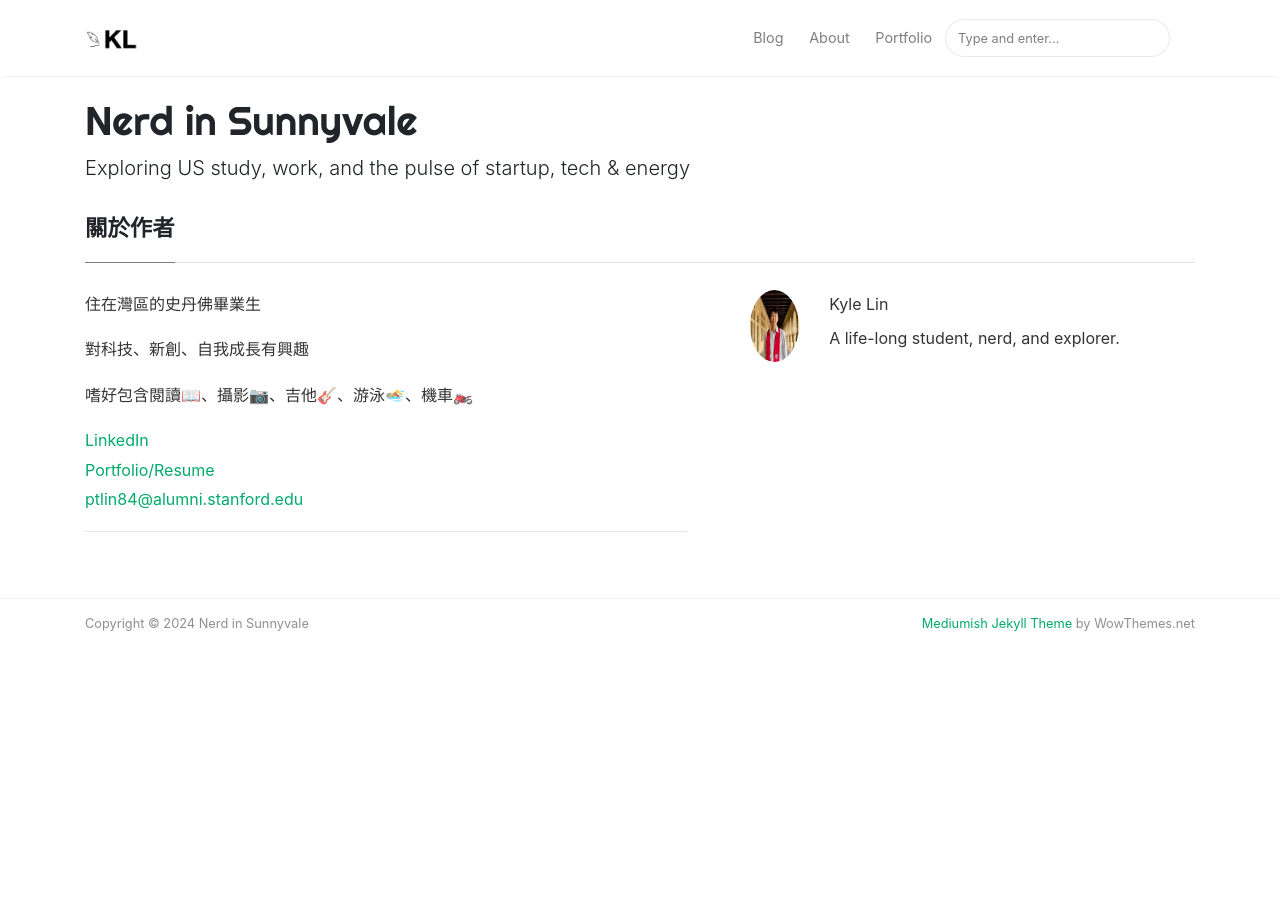
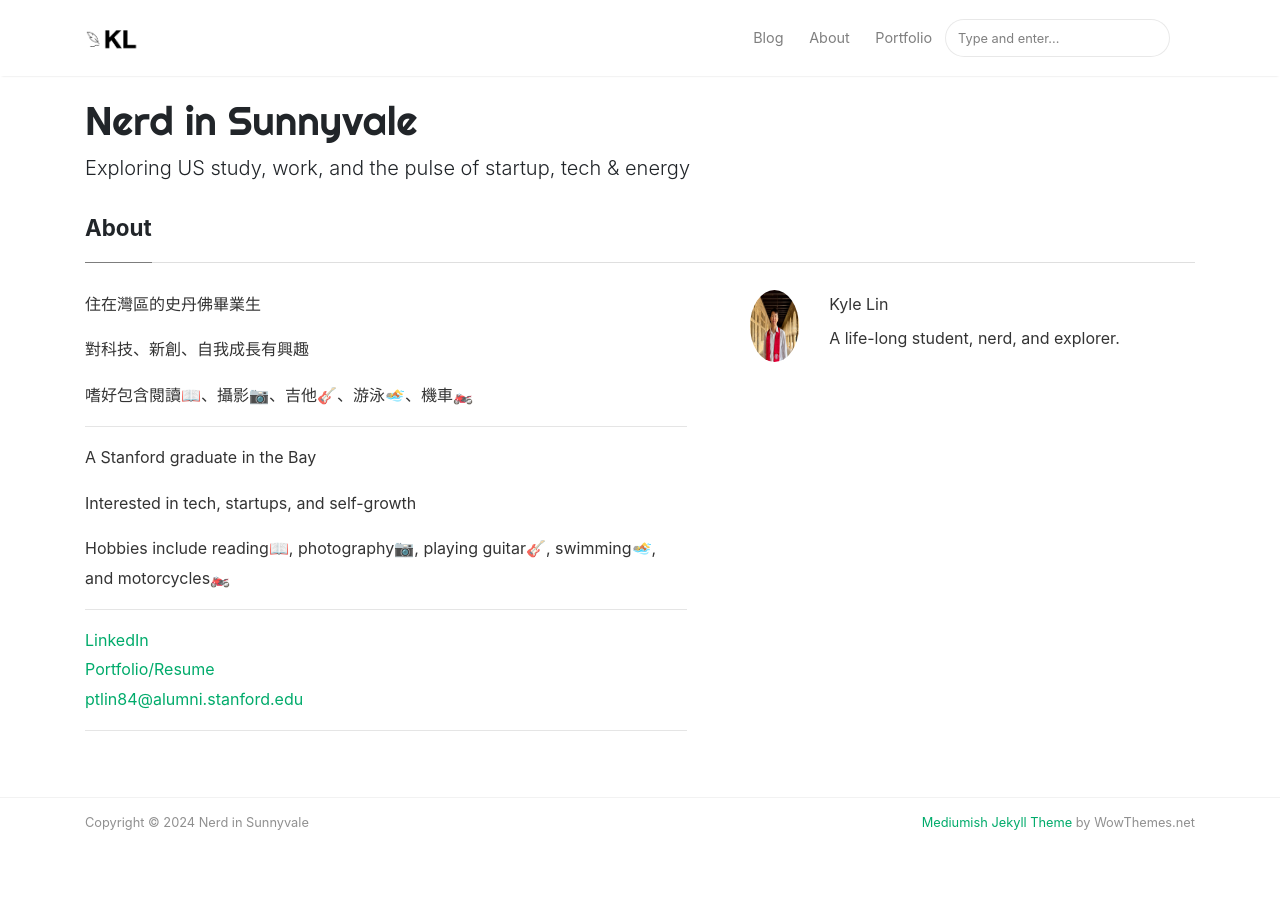
Before and after one commit to PTLin84/blog, a Jekyll site: the page built from _pages/about.md, in a window 1280 px wide. Built offline with Jekyll 4.4.1, drawn with Linux system fonts in a browser that asks for light colours; nearby versions of some CDN libraries.

Commit message:
CONTENT: Changed content in about page.

```diff
--- a/_pages/about.md
+++ b/_pages/about.md
@@ -1,6 +1,6 @@
 ---
 layout: page
-title: 關於作者
+title: About
 permalink: /about
 comments: false
 ---
@@ -11,6 +11,11 @@ comments: false
     <p>住在灣區的史丹佛畢業生</p>
     <p>對科技、新創、自我成長有興趣</p>
     <p>嗜好包含閱讀📖、攝影📷、吉他🎸、游泳🏊、機車🏍️</p>
+    <Hr>
+    <p>A Stanford graduate in the Bay</p>
+    <p>Interested in tech, startups, and self-growth</p>
+    <p>Hobbies include reading📖, photography📷, playing guitar🎸, swimming🏊, and motorcycles🏍️</p>
+    <Hr>
     <a href="{{ site.kyle.linkedin }}" target="_blank">LinkedIn</a><br>
     <a href="{{ site.portfolio }}" target="_blank">Portfolio/Resume</a><br>
     <a href="mailto:ptlin84@alumni.stanford.edu" target="_blank">ptlin84@alumni.stanford.edu</a>
```
